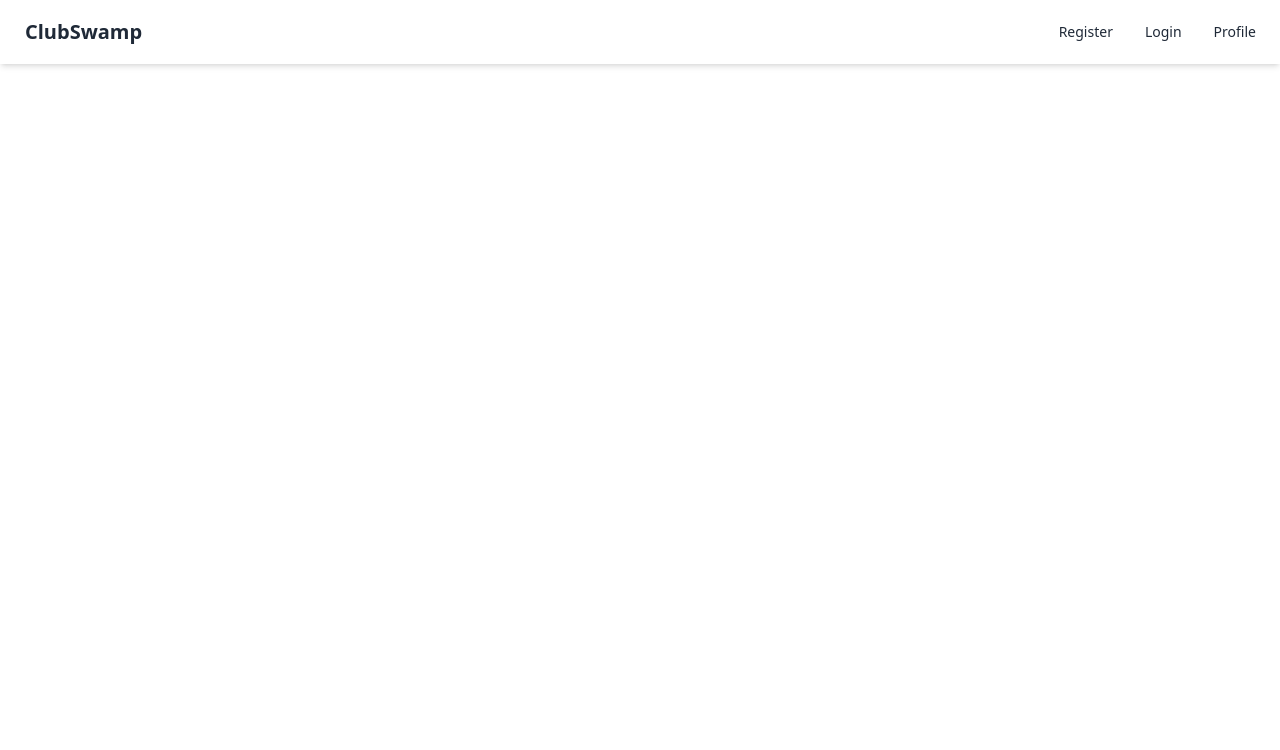
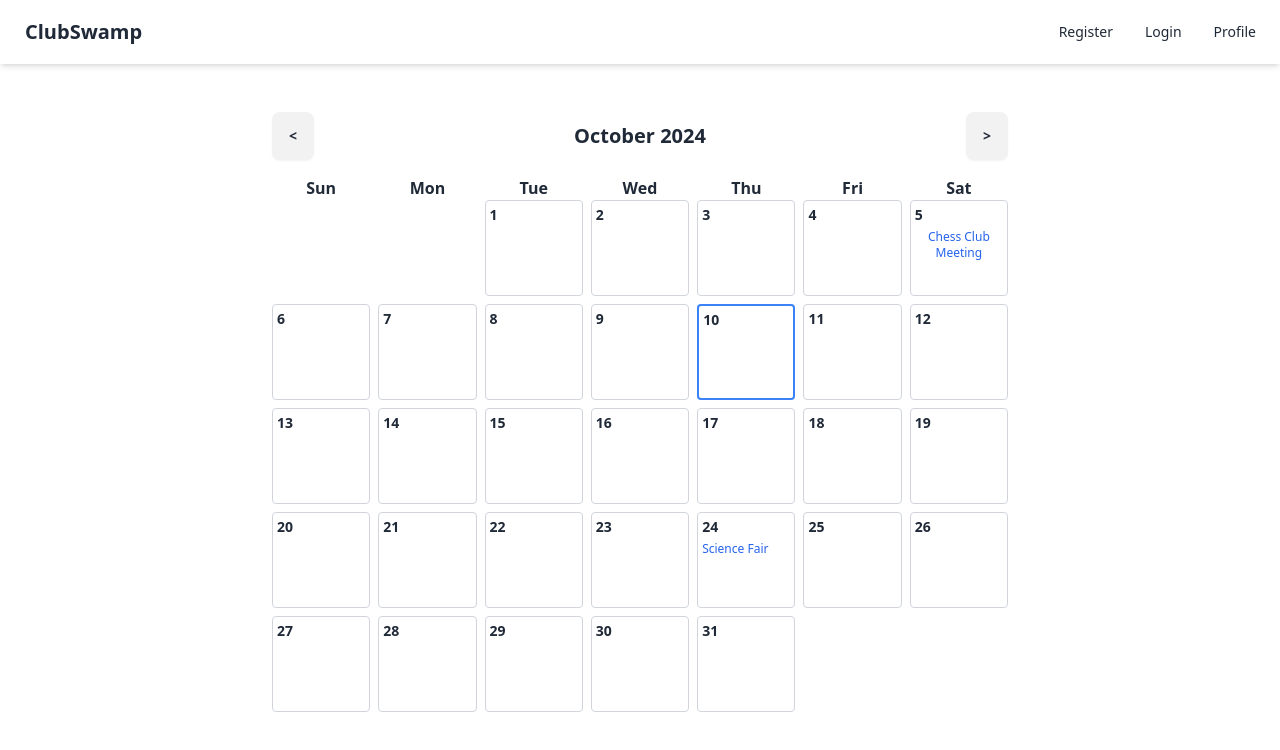
Before and after one commit to Shordore/CEN3031-F24-Project, a React (Vite) app in the folder frontend/: page /calendar in a window 1280 px wide. Shown: the top 750 px of the page. Built offline with nearby package versions, Linux system fonts and the light colour scheme.

Commit message:
Add calendar page

```diff
--- a/frontend/src/App.jsx
+++ b/frontend/src/App.jsx
@@ -11,6 +11,7 @@ import LoginRedirect from './pages/RedirectRegLogin'
 
 import './App.css'
 import CreateClub from './pages/CreateClub'
+import Calendar from './pages/Calendar'
 
 function App() {
   const isUserLoggedIn = false; //TODO: replace with database check once backend is implemented
@@ -56,6 +57,7 @@ function App() {
             <Route path="/login" element={<Login />} />
             <Route path="/please-login" element={<LoginRedirect />} />
             <Route path="/create-club" element={<CreateClub />} />
+            <Route path="/calendar" element={<Calendar />} />
           </Routes>
         </main>
       </div>
--- /dev/null
+++ b/frontend/src/components/EventModal.jsx
@@ -0,0 +1,28 @@
+// EventModal.jsx
+import React from 'react';
+
+const EventModal = ({ event, onClose }) => {
+  return (
+    <div className="modal modal-open">
+      <div className="modal-box">
+        <h2 className="font-bold text-lg font-sans">{event.title}</h2>
+        <p className="py-2 font-sans">
+          <strong>Club:</strong> {event.club}
+        </p>
+        <p className="py-2 font-sans">
+          <strong>Location:</strong> {event.location}
+        </p>
+        <p className="py-2 font-sans">
+          <strong>Time:</strong> {event.time}
+        </p>
+        <div className="modal-action">
+          <button className="btn" onClick={onClose}>
+            Close
+          </button>
+        </div>
+      </div>
+    </div>
+  );
+};
+
+export default EventModal;
--- /dev/null
+++ b/frontend/src/pages/Calendar.jsx
@@ -0,0 +1,127 @@
+import React, { useState } from 'react';
+import EventModal from '../components/EventModal';
+
+const Calendar = () => {
+  const [currentDate, setCurrentDate] = useState(new Date());
+  const [selectedEvent, setSelectedEvent] = useState(null);
+
+  // sample data for now
+  const events = [
+    {
+      date: '2024-10-05',
+      title: 'Chess Club Meeting',
+      club: 'Chess Club',
+      location: 'Room 101',
+      time: '3:00 PM',
+    },
+    {
+      date: '2024-10-24',
+      title: 'Science Fair',
+      club: 'Science Club',
+      location: 'Auditorium',
+      time: '1:00 PM',
+    },
+  ];
+
+  const prevMonth = () => {
+    setCurrentDate(
+      new Date(currentDate.getFullYear(), currentDate.getMonth() - 1, 1)
+    );
+  };
+
+  const nextMonth = () => {
+    setCurrentDate(
+      new Date(currentDate.getFullYear(), currentDate.getMonth() + 1, 1)
+    );
+  };
+
+  const year = currentDate.getFullYear();
+  const month = currentDate.getMonth();
+
+  const firstDayOfMonth = new Date(year, month, 1).getDay();
+  const daysInMonth = new Date(year, month + 1, 0).getDate();
+
+  const daysArray = [];
+  for (let i = 0; i < firstDayOfMonth; i++) {
+    daysArray.push(null);
+  }
+
+  for (let i = 1; i <= daysInMonth; i++) {
+    daysArray.push(i);
+  }
+
+  const monthNames = [
+    'January', 'February', 'March', 'April', 'May', 'June',
+    'July', 'August', 'September', 'October', 'November', 'December',
+  ];
+
+  const today = new Date();
+
+  return (
+    <div className="max-w-screen-md mx-auto px-4 py-12">
+      {/* Header with month and year */}
+      <div className="flex justify-between items-center mb-4">
+        <button className="btn" onClick={prevMonth}>
+          &lt;
+        </button>
+        <h2 className="text-xl font-bold">
+          {monthNames[month]} {year}
+        </h2>
+        <button className="btn" onClick={nextMonth}>
+          &gt;
+        </button>
+      </div>
+
+      {/* Day names */}
+      <div className="grid grid-cols-7 gap-2 text-center font-bold">
+        {['Sun', 'Mon', 'Tue', 'Wed', 'Thu', 'Fri', 'Sat'].map((day) => (
+          <div key={day}>{day}</div>
+        ))}
+      </div>
+
+      {/* Calendar grid */}
+      <div className="grid grid-cols-7 gap-2">
+        {daysArray.map((day, index) => {
+          if (day === null) {
+            return <div key={index} className="h-24"></div>;
+          }
+
+          const dateString = `${year}-${String(month + 1).padStart(2, '0')}-${String(day).padStart(2,'0')}`;
+          const dayEvents = events.filter((event) => event.date === dateString);
+
+          const isToday =
+            day === today.getDate() &&
+            month === today.getMonth() &&
+            year === today.getFullYear();
+
+          return (
+            <div
+              key={index}
+              className={`border rounded h-24 p-1 ${
+                isToday ? 'border-2 border-blue-500' : 'border-gray-300'
+              }`}
+            >
+              <div className="text-sm font-bold">{day}</div>
+              {dayEvents.map((event) => (
+                <button
+                  key={event.title}
+                  className="block mt-1 text-xs text-blue-600 font-medium hover:underline"
+                  onClick={() => setSelectedEvent(event)}
+                >
+                  {event.title}
+                </button>
+              ))}
+            </div>
+          );
+        })}
+      </div>
+
+      {/* Event details modal */}
+      {selectedEvent && (
+        <EventModal event={selectedEvent} onClose={() => setSelectedEvent(null)} />
+      )}
+    </div>
+  );
+};
+
+export default Calendar;
```
